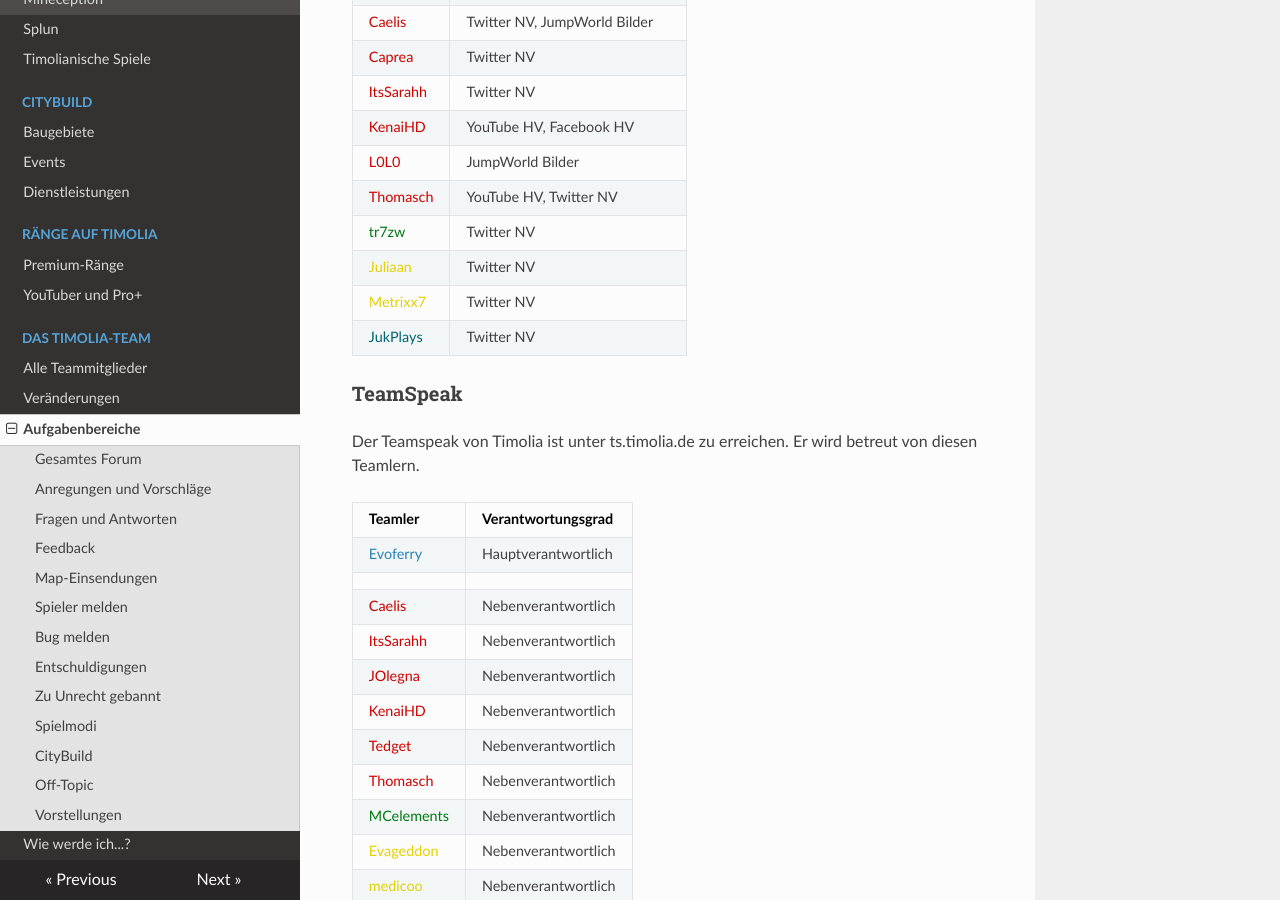
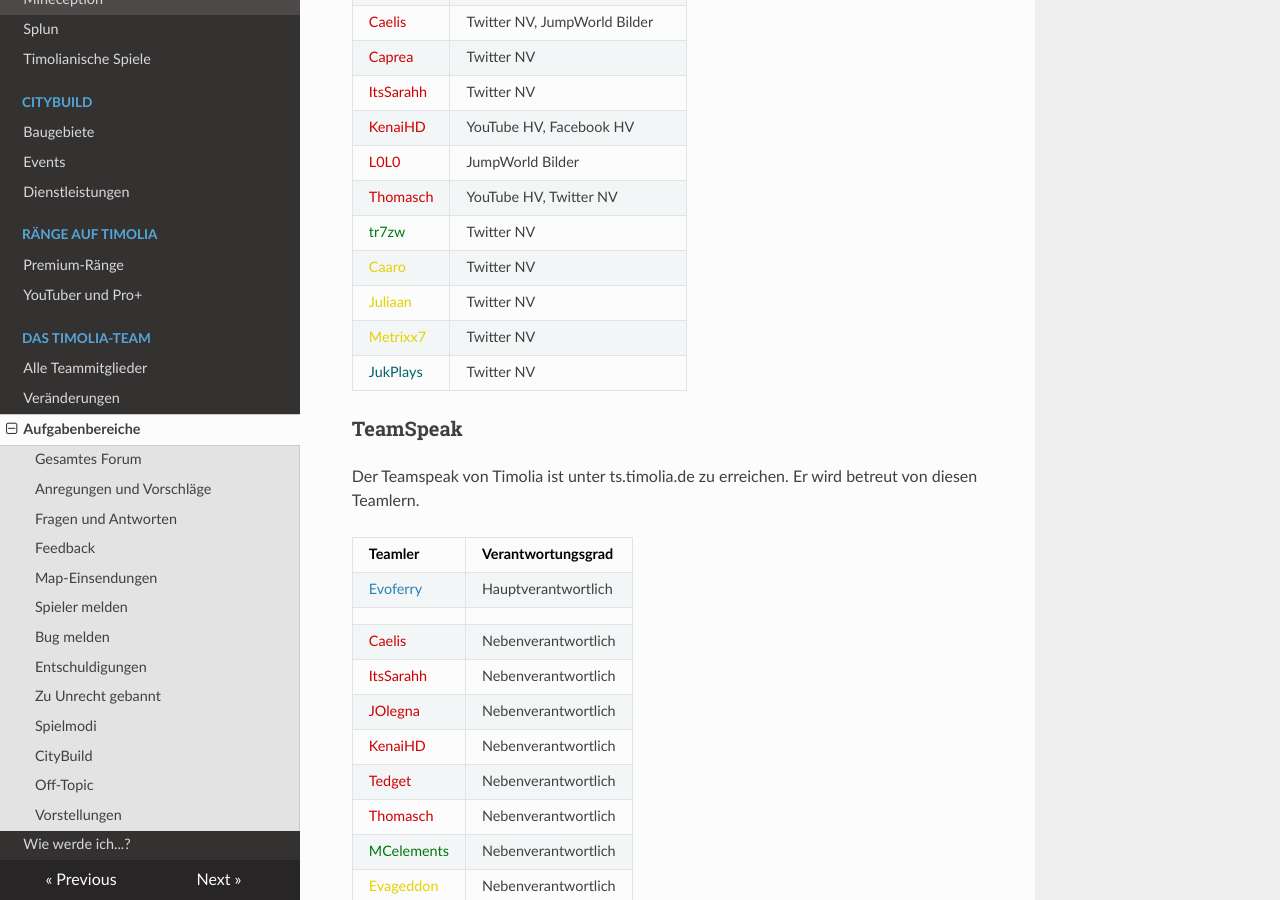
Before and after one commit to TimoliaDE/HowTo, an MkDocs documentation site: the page built from docs/team/responsibilities.md, in a window 1280 px wide and 900 px high, scrolled down 4749 px. Built offline with MkDocs 1.6.1, drawn with Linux system fonts in a browser that asks for light colours; nearby versions of some CDN libraries; old or Windows-style settings are respelled for this version of MkDocs.

Commit message:
caaro social media team

```diff
--- a/docs/team/responsibilities.md
+++ b/docs/team/responsibilities.md
@@ -164,6 +164,7 @@ Für einen ständigen Support und Content auf Twitter und anderen sozialen Medie
 |<span style="color:#CF0101">L0L0</span> | JumpWorld Bilder |
 |<span style="color:#CF0101">Thomasch</span> | YouTube HV, Twitter NV |
 |<span style="color:#007812">tr7zw</span> | Twitter NV |
+|<span style="color:#E4D100">Caaro</span> | Twitter NV |
 |<span style="color:#E4D100">Juliaan</span> | Twitter NV |
 |<span style="color:#E4D100">Metrixx7</span> | Twitter NV |
 |<span style="color:#00646F">JukPlays</span> | Twitter NV |
```
